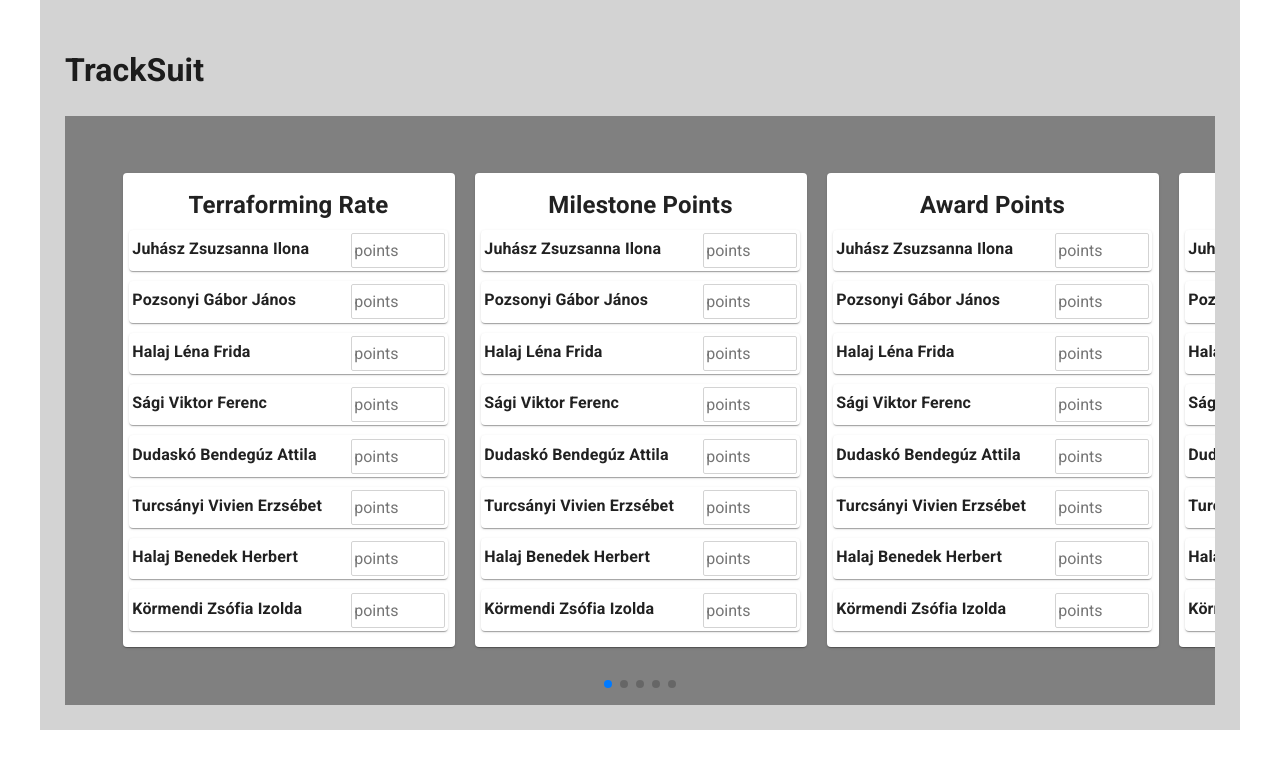
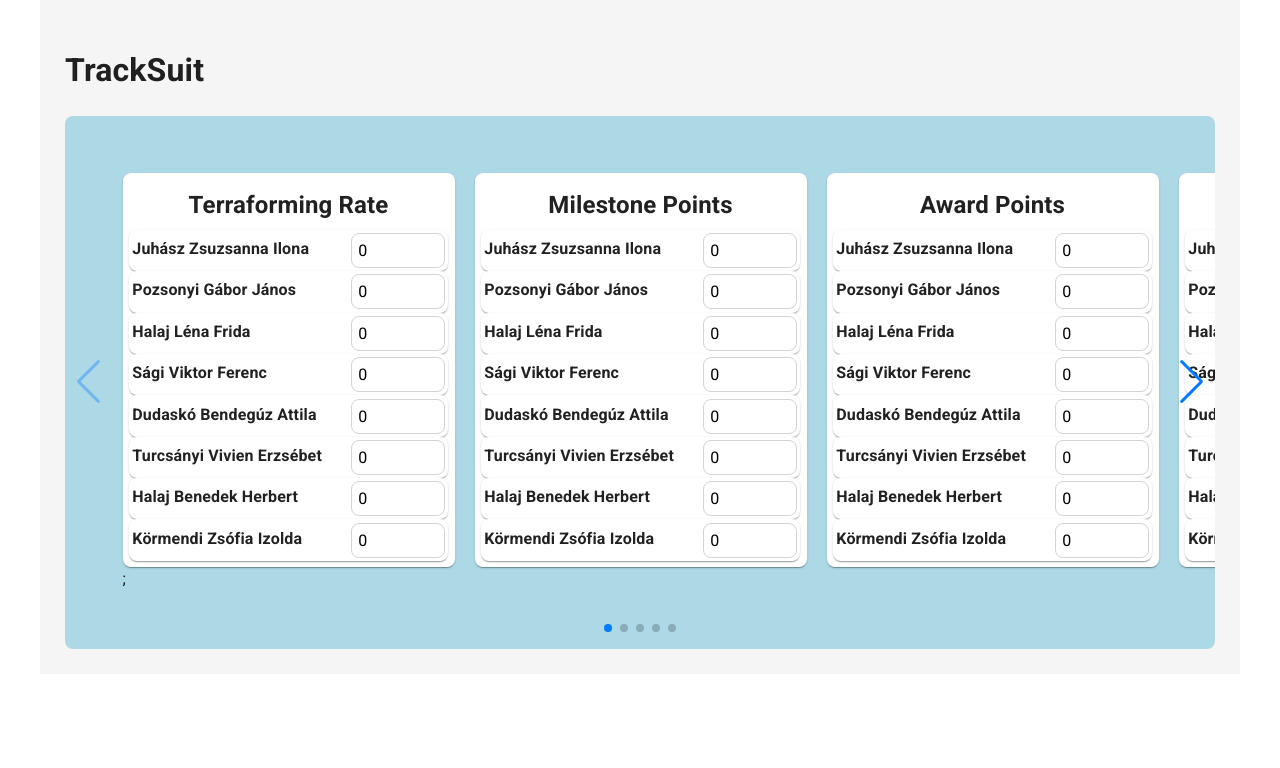
Before and after one commit to benedekhalaj/tracksuit-react, a React (Create React App) app: page / in a window 1280 px wide. Shown: the top 768 px of the page. Built offline with nearby package versions, Linux system fonts and the light colour scheme; the HTML template or start-up script is replaced by a standard one.

Commit message:
feat: migrate JavaScript files to TypeScript files

```diff
--- a/src/App.js
+++ /dev/null
@@ -1,38 +0,0 @@
-import CategoryCard from "./components/category_card/CategoryCard";
-import {Container, CssBaseline} from "@mui/material";
-import {Navigation, Pagination} from "swiper";
-import {Swiper, SwiperSlide} from "swiper/react";
-
-import './App.css';
-import 'swiper/css';
-import 'swiper/css/navigation';
-import 'swiper/css/pagination';
-import {isBrowser} from "react-device-detect";
-
-function App() {
-
-    const swiperPadding = (isBrowser) ? "5% 5%" : "2% 2% 15%";
-
-    return (<Container style={{backgroundColor: "lightgray", padding: "25px"}}>
-            <h1>TrackSuit</h1>
-            <CssBaseline/>
-            <Swiper
-                style={{backgroundColor: "gray", padding: swiperPadding}}
-                modules={[Pagination, Navigation]}
-                pagination={{clickable: true}}
-                slidesPerView={(isBrowser) ? 3 : 1}
-                spaceBetween={20}
-            >
-                <SwiperSlide><CategoryCard title={"Terraforming Rate"} /></SwiperSlide>
-                <SwiperSlide><CategoryCard title={"Milestone Points"} /></SwiperSlide>
-                <SwiperSlide><CategoryCard title={"Award Points"} /></SwiperSlide>
-                <SwiperSlide><CategoryCard title={"Greeneries"} /></SwiperSlide>
-                <SwiperSlide><CategoryCard title={"Greeneries around Cities"} /></SwiperSlide>
-                <SwiperSlide><CategoryCard title={"Victory Points on Cards"} /></SwiperSlide>
-                <SwiperSlide><CategoryCard title={"Money"} /></SwiperSlide>
-            </Swiper>
-        </Container>
-    );
-}
-
-export default App;
--- /dev/null
+++ b/src/App.tsx
@@ -0,0 +1,25 @@
+import {Container, CssBaseline} from "@mui/material";
+
+import './App.css';
+import 'swiper/css';
+import 'swiper/css/navigation';
+import 'swiper/css/pagination';
+import CardsByCategory from "./components/cards_by_category/CardsByCategory";
+import PlayerService from "./services/PlayerService";
+import CategoryService from "./services/CategoryService";
+
+function App() {
+
+    const categories = CategoryService.getCategories();
+    const players = PlayerService.getPlayers();
+
+    return (
+        <Container style={{backgroundColor: "whitesmoke", padding: "25px"}}>
+            <h1>TrackSuit</h1>
+            <CssBaseline/>
+            <CardsByCategory categories={categories} players={players} />
+        </Container>
+    );
+}
+
+export default App;
--- /dev/null
+++ b/src/components/cards_by_category/CardsByCategory.tsx
@@ -0,0 +1,37 @@
+import CategoryCard from "../category_card/CategoryCard";
+import {Navigation, Pagination} from "swiper";
+import {isBrowser} from "react-device-detect";
+import {Swiper, SwiperSlide} from "swiper/react";
+
+import 'swiper/css';
+import 'swiper/css/navigation';
+import 'swiper/css/pagination';
+import {FunctionComponent} from "react";
+
+interface Props {
+    categories: string[],
+    players: string[]
+}
+
+const CardsByCategory: FunctionComponent<Props> = (props) => {
+
+    const swiperPadding = (isBrowser) ? "5% 5%" : "2% 2% 15%";
+
+    return (
+        <Swiper
+    style={{backgroundColor: "lightblue", padding: swiperPadding, userSelect: "none", borderRadius: "8px"}}
+    modules={[Pagination, Navigation]}
+    pagination={{clickable: true}}
+    navigation
+    slidesPerView={(isBrowser) ? 3 : 1}
+    spaceBetween={20}
+        >
+            {props.categories.map((category, index) =>
+                <SwiperSlide><CategoryCard key={category + index} title={category} players={props.players}/></SwiperSlide>)
+            };
+
+        </Swiper>
+    );
+}
+
+export default CardsByCategory;
--- a/src/components/category_card/CategoryCard.js
+++ /dev/null
@@ -1,30 +0,0 @@
-import {Card, Stack, TextField} from "@mui/material";
-import Grid2 from "@mui/material/Unstable_Grid2";
-import TextNumberBlock from "../text_number_block/TextNumberBlock";
-import PropTypes from "prop-types";
-
-
-function CategoryCard(props) {
-    return (
-        <Card style={{
-            padding: "2%",
-            lineHeight: "10px"
-        }}>
-            <h2 style={{textAlign: "center"}}>{props.title}</h2>
-            <TextNumberBlock text={"Juhász Zsuzsanna Ilona"}/><br/>
-            <TextNumberBlock text={"Pozsonyi Gábor János"}/><br/>
-            <TextNumberBlock text={"Halaj Léna Frida"}/><br/>
-            <TextNumberBlock text={"Sági Viktor Ferenc"}/><br/>
-            <TextNumberBlock text={"Dudaskó Bendegúz Attila"}/><br/>
-            <TextNumberBlock text={"Turcsányi Vivien Erzsébet"}/><br/>
-            <TextNumberBlock text={"Halaj Benedek Herbert"}/><br/>
-            <TextNumberBlock text={"Körmendi Zsófia Izolda"}/><br/>
-        </Card>
-    );
-}
-
-CategoryCard.propTypes = {
-    title: PropTypes.string.isRequired
-}
-
-export default CategoryCard;
--- /dev/null
+++ b/src/components/category_card/CategoryCard.tsx
@@ -0,0 +1,23 @@
+import {Card} from "@mui/material";
+import TextNumberBlock from "../text_number_block/TextNumberBlock";
+import {FunctionComponent} from "react";
+
+interface Props {
+    title: string,
+    players: string[]
+}
+
+const CategoryCard: FunctionComponent<Props> = (props) => {
+    return (
+        <Card style={{
+            padding: "2%",
+            lineHeight: "10px",
+            borderRadius: "8px"
+        }}>
+            <h2 style={{textAlign: "center"}}>{props.title}</h2>
+            {props.players.map((player, index) => <TextNumberBlock key={player + index} text={player} />)}
+        </Card>
+    );
+}
+
+export default CategoryCard;
--- a/src/components/text_number_block/TextNumberBlock.js
+++ /dev/null
@@ -1,37 +0,0 @@
-import {Card, TextField} from "@mui/material";
-import Grid2 from "@mui/material/Unstable_Grid2";
-import PropTypes from "prop-types";
-import {isBrowser} from "react-device-detect";
-
-
-const TextNumberBlock = (props) => {
-    return (
-        <Card>
-            <Grid2 justifyItems={"center"} alignContent={"center"} container spacing={2} padding={"1%"} lineHeight={"0%"}>
-                <Grid2 xs={8}>
-                    <p style={{fontWeight: "bold"}}>{props.text}</p>
-                </Grid2>
-                <Grid2 xs={4}>
-                    <input
-                        style={{
-                            width: "100%",
-                            height: "35px",
-                            padding: "2px",
-                            borderRadius: "2px",
-                            border: "1px lightgray solid",
-                            font: "inherit"
-                    }}
-                        type={"number"}
-                        placeholder={(isBrowser) ? "points" : "points"}
-                    />
-                </Grid2>
-            </Grid2>
-        </Card>
-    );
-}
-
-TextNumberBlock.propTypes = {
-    text: PropTypes.string.isRequired
-}
-
-export default TextNumberBlock;
--- /dev/null
+++ b/src/components/text_number_block/TextNumberBlock.tsx
@@ -0,0 +1,41 @@
+import {Card} from "@mui/material";
+import Grid2 from "@mui/material/Unstable_Grid2";
+import {FunctionComponent} from "react";
+
+interface Props {
+    text: string
+}
+
+const TextNumberBlock: FunctionComponent<Props> = (props) => {
+
+    const inputStyles = {
+        width: "100%",
+        height: "35px",
+        padding: "6px",
+        borderRadius: "8px",
+        border: "1px lightgray solid",
+        font: "inherit"
+    };
+
+    return (
+        <Card style={{
+            borderRadius: "8px"
+        }}>
+            <Grid2 container spacing={2} padding={"1%"} lineHeight={"0%"}>
+                <Grid2 xs={8}>
+                    <p style={{fontWeight: "bold"}}>{props.text}</p>
+                </Grid2>
+                <Grid2 xs={4}>
+                    <input
+                        style={inputStyles}
+                        type={"number"}
+                        placeholder={"points"}
+                        defaultValue={0}
+                    />
+                </Grid2>
+            </Grid2>
+        </Card>
+    );
+}
+
+export default TextNumberBlock;
--- a/src/index.js
+++ b/src/index.js
@@ -2,20 +2,15 @@ import React from 'react';
 import ReactDOM from 'react-dom/client';
 import './index.css';
 import App from './App';
-import reportWebVitals from './reportWebVitals';
 import '@fontsource/roboto/300.css';
 import '@fontsource/roboto/400.css';
 import '@fontsource/roboto/500.css';
 import '@fontsource/roboto/700.css';
 
+// noinspection JSCheckFunctionSignatures
 const root = ReactDOM.createRoot(document.getElementById('root'));
 root.render(
     <React.StrictMode>
         <App/>
     </React.StrictMode>
 );
-
-// If you want to start measuring performance in your app, pass a function
-// to log results (for example: reportWebVitals(console.log))
-// or send to an analytics endpoint. Learn more: https://bit.ly/CRA-vitals
-reportWebVitals();
```
